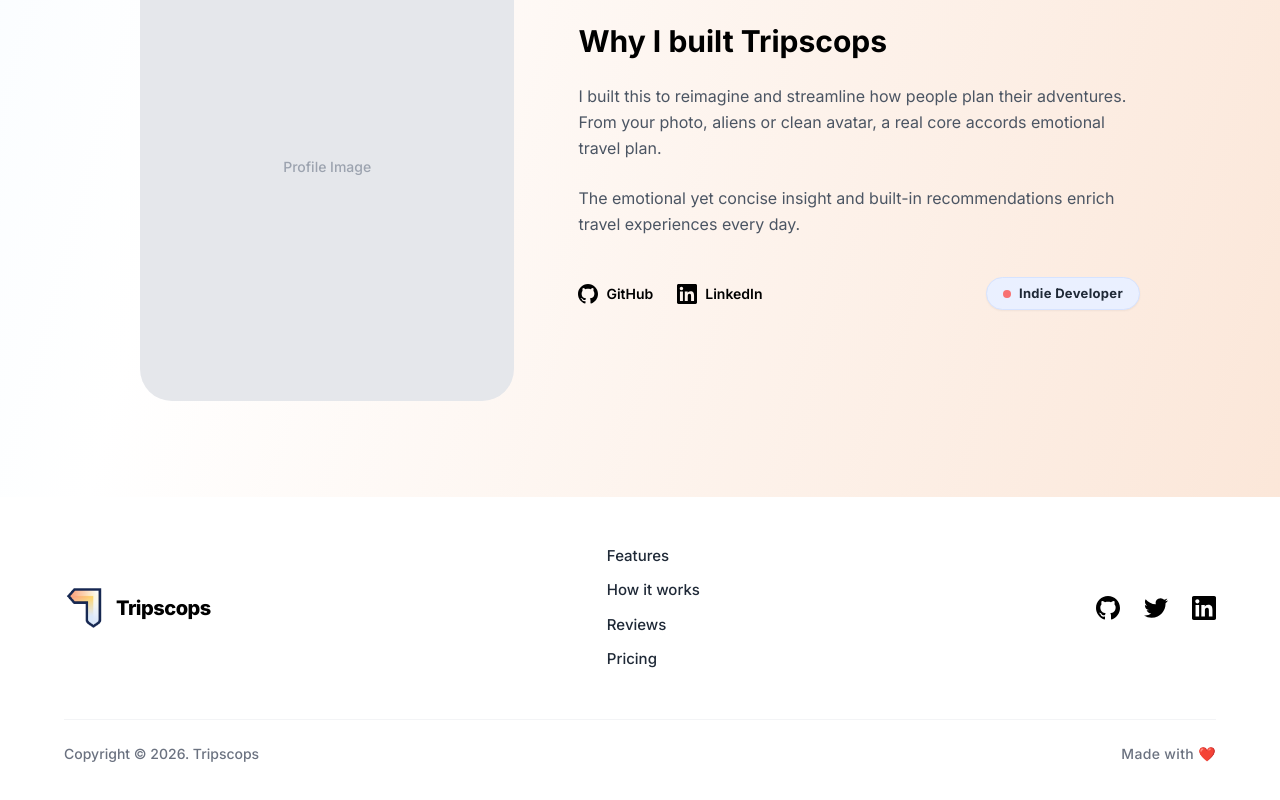
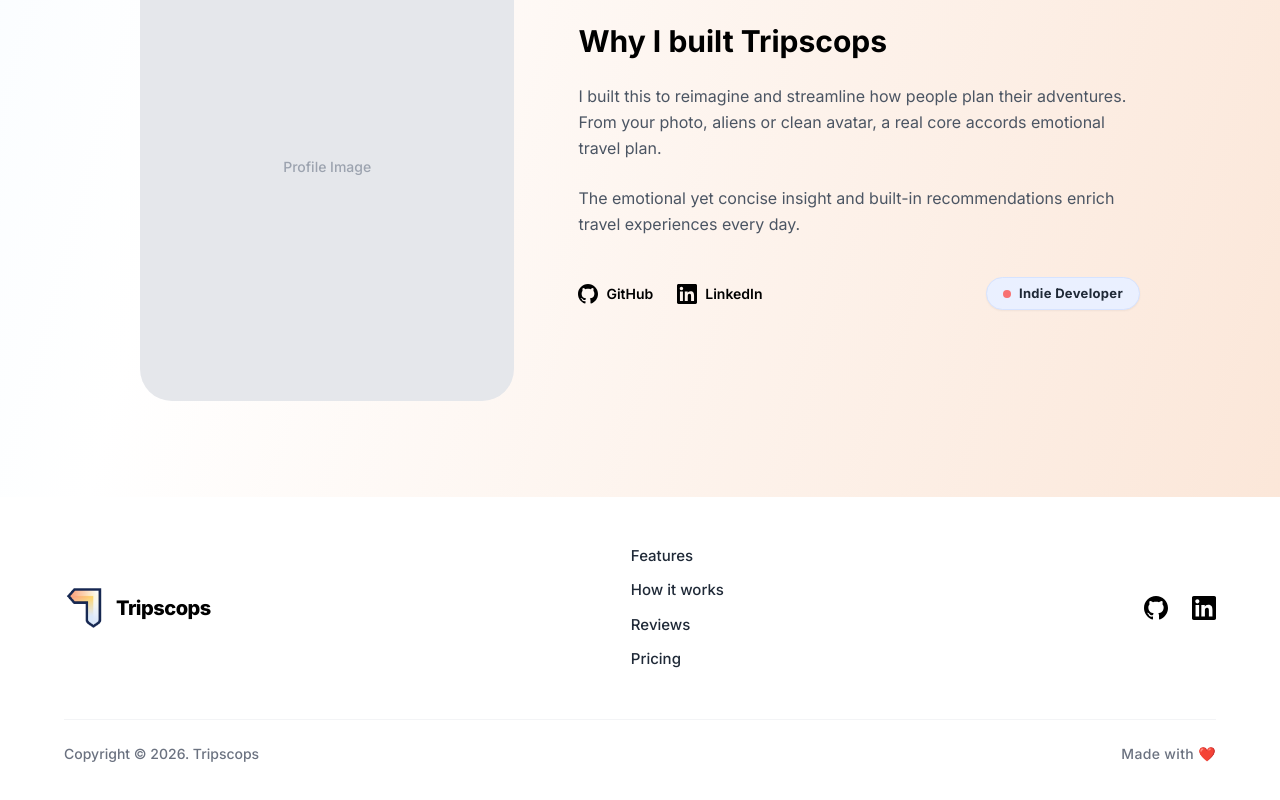
Before and after one commit to emrecanakisik/TripScops-Web-App, a React (Vite) app: page / in a window 1280 px wide. Shown: the part 3829-4629 px from the top of the page. Built offline with nearby package versions, Linux system fonts and the light colour scheme.

Commit message:
chore: twitter link icon removed from footer

```diff
--- a/src/components/Footer.jsx
+++ b/src/components/Footer.jsx
@@ -37,11 +37,11 @@ export default function Footer() {
                 <path d="M12 0c-6.626 0-12 5.373-12 12 0 5.302 3.438 9.8 8.207 11.387.599.111.793-.261.793-.577v-2.234c-3.338.726-4.033-1.416-4.033-1.416-.546-1.387-1.333-1.756-1.333-1.756-1.089-.745.083-.729.083-.729 1.205.084 1.839 1.237 1.839 1.237 1.07 1.834 2.807 1.304 3.492.997.107-.775.418-1.305.762-1.604-2.665-.305-5.467-1.334-5.467-5.931 0-1.311.469-2.381 1.236-3.221-.124-.303-.535-1.524.117-3.176 0 0 1.008-.322 3.301 1.23.957-.266 1.983-.399 3.003-.404 1.02.005 2.047.138 3.006.404 2.291-1.552 3.297-1.23 3.297-1.23.653 1.653.242 2.874.118 3.176.77.84 1.235 1.911 1.235 3.221 0 4.609-2.807 5.624-5.479 5.921.43.372.823 1.102.823 2.222v3.293c0 .319.192.694.801.576 4.765-1.589 8.199-6.086 8.199-11.386 0-6.627-5.373-12-12-12z" />
               </svg>
             </a>
-            <a href="#" aria-label="Twitter" className="text-black hover:opacity-60 transition-opacity cursor-pointer">
+            {/* <a href="#" aria-label="Twitter" className="text-black hover:opacity-60 transition-opacity cursor-pointer">
               <svg className="w-6 h-6" fill="currentColor" viewBox="0 0 24 24">
                 <path d="M23.953 4.57a10 10 0 01-2.825.775 4.958 4.958 0 002.163-2.723c-.951.555-2.005.959-3.127 1.184a4.92 4.92 0 00-8.384 4.482C7.69 8.095 4.067 6.13 1.64 3.162a4.822 4.822 0 00-.666 2.475c0 1.71.87 3.213 2.188 4.096a4.904 4.904 0 01-2.228-.616v.06a4.923 4.923 0 003.946 4.827 4.996 4.996 0 01-2.212.085 4.936 4.936 0 004.604 3.417 9.867 9.867 0 01-6.102 2.105c-.39 0-.779-.023-1.17-.067a13.995 13.995 0 007.557 2.209c9.053 0 13.998-7.496 13.998-13.985 0-.21 0-.42-.015-.63A9.935 9.935 0 0024 4.59z" />
               </svg>
-            </a>
+            </a> */}
             <a href="#" aria-label="LinkedIn" className="text-black hover:opacity-60 transition-opacity cursor-pointer">
               <svg className="w-6 h-6" fill="currentColor" viewBox="0 0 24 24">
                 <path d="M20.447 20.452h-3.554v-5.569c0-1.328-.027-3.037-1.852-3.037-1.853 0-2.136 1.445-2.136 2.939v5.667H9.351V9h3.414v1.561h.046c.477-.9 1.637-1.85 3.37-1.85 3.601 0 4.267 2.37 4.267 5.455v6.286zM5.337 7.433c-1.144 0-2.063-.926-2.063-2.065 0-1.138.92-2.063 2.063-2.063 1.14 0 2.064.925 2.064 2.063 0 1.139-.925 2.065-2.064 2.065zm1.782 13.019H3.555V9h3.564v11.452zM22.225 0H1.771C.792 0 0 .774 0 1.729v20.542C0 23.227.792 24 1.771 24h20.451C23.2 24 24 23.227 24 22.271V1.729C24 .774 23.2 0 22.222 0h.003z" />
```
